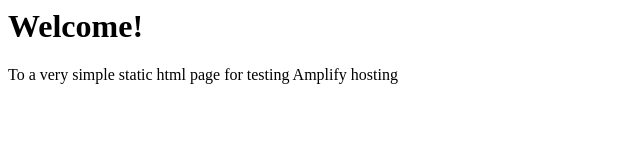
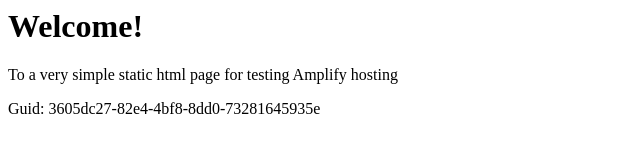
Before and after one commit to aws-aemilia-nrt/Github-PR-Commit-Integration-Test-DoNotTouch-Gith-P5X5MO5I-v1-prod-ap-northeast-1, a website: page src/index.html in a window 1280 px wide. Shown: the whole page, without its empty margins (0-640 px from the left). Drawn offline with Linux system fonts and the light colour scheme.

Commit message:
commit from integ tests

```diff
--- a/src/index.html
+++ b/src/index.html
@@ -1,3 +1,5 @@
+
+
 <html lang="en">
 
 <head>
@@ -10,6 +12,6 @@
 <body>
     <h1>Welcome!</h1>
     <p>To a very simple static html page for testing Amplify hosting</p>
-</body>
+    <p>Guid: 3605dc27-82e4-4bf8-8dd0-73281645935e</p></body>
 
 </html>
```
